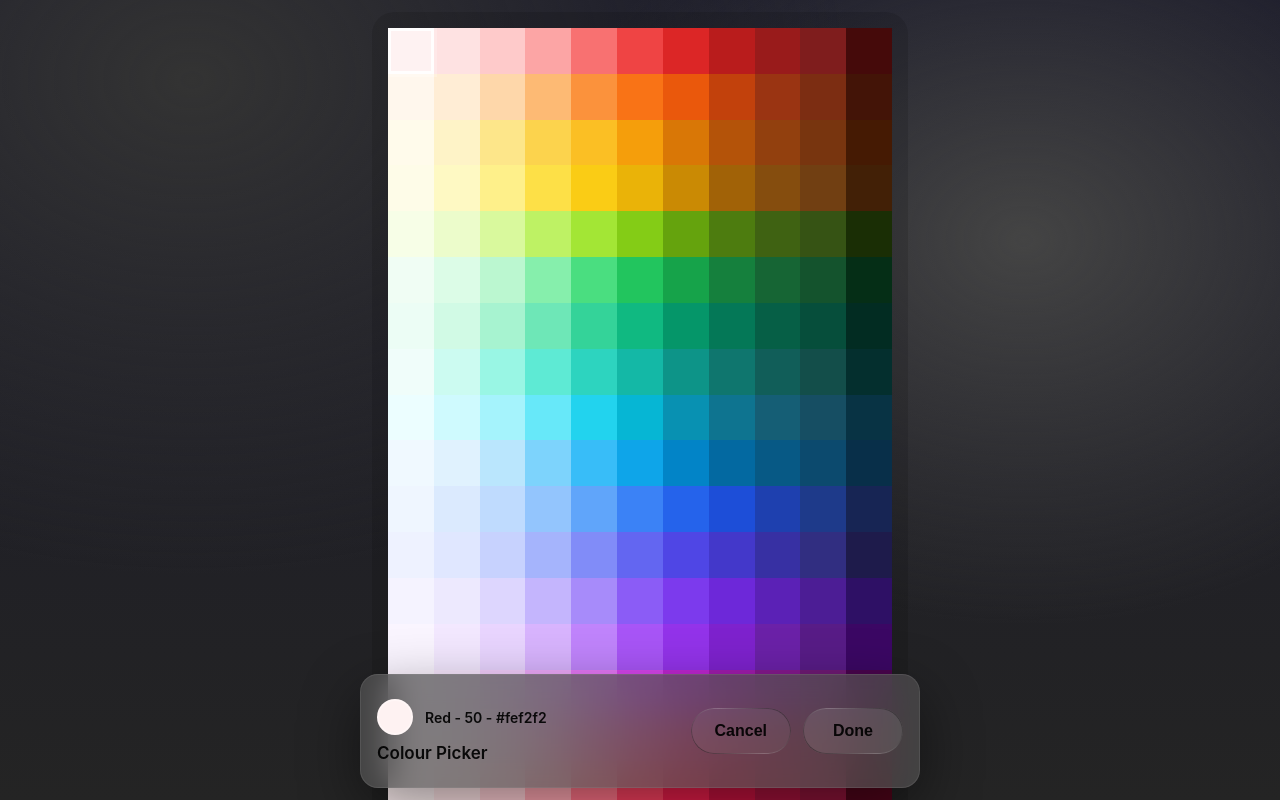
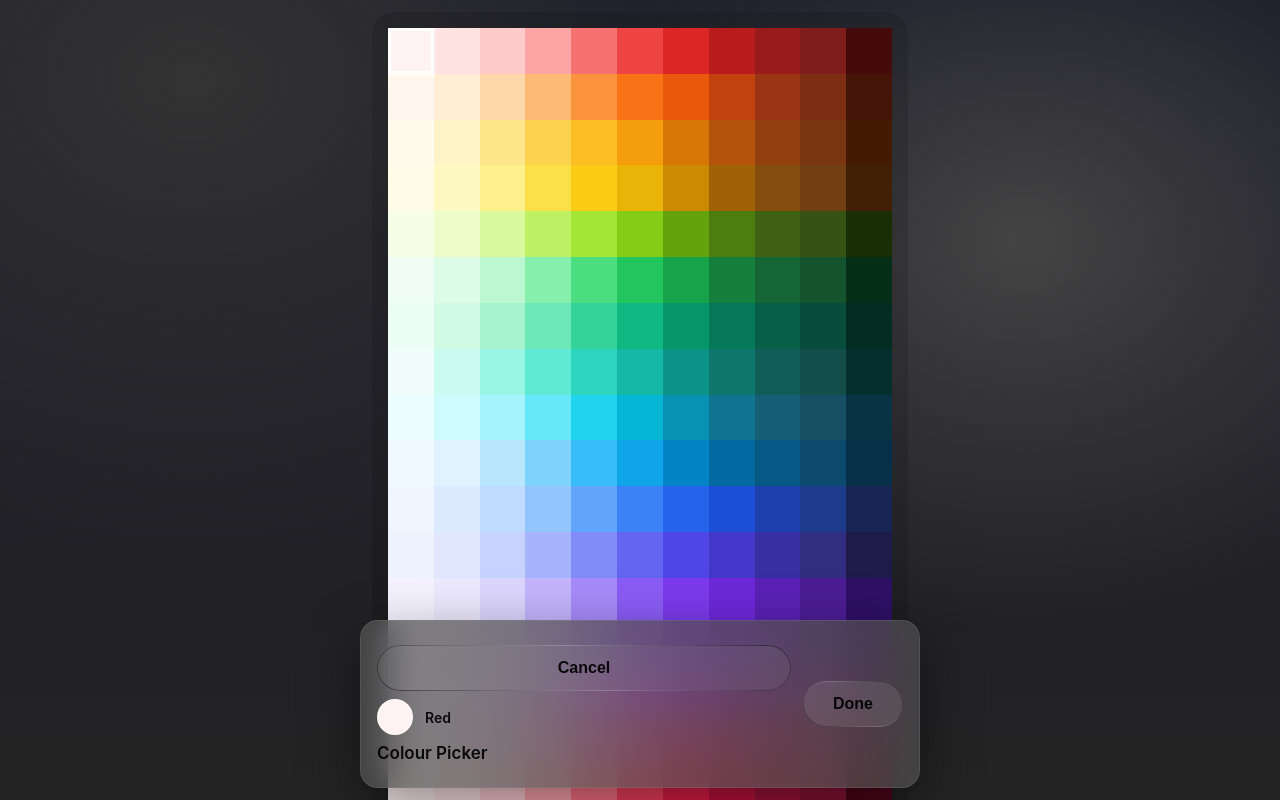
Before and after one commit to crawforb/SiriShortcutsWebUI, a plain HTML site: page apps/pickers/color.html in a window 1280 px wide. Both pictures are taken after a click on the element 410 px from the left and 50 px from the top of the page. Shown: the top 800 px of the page. Drawn offline with Linux system fonts and the light colour scheme.

Commit message:
Update color.html

```diff
--- a/apps/pickers/color.html
+++ b/apps/pickers/color.html
@@ -83,13 +83,13 @@
   <div class="bar">
     <div class="barInner">
       <div style="flex: 1; display: flex; flex-direction: column; gap: 8px; padding: 8px 0;">
+        <button class="btn" id="cancel">Cancel</button>
         <div id="selectedColorPreview" class="selectedColorPreview" style="display: none;">
           <div id="bottomColorSwatch" class="selectedColorSwatch"></div>
           <div id="bottomColorInfo" class="selectedColorInfo"></div>
         </div>
         <p class="bottomBarTitle">Colour Picker</p>
       </div>
-      <button class="btn" id="cancel">Cancel</button>
       <button class="btn btnPrimary" id="done" disabled>Done</button>
     </div>
   </div>
@@ -256,7 +256,7 @@
       // Update bottom bar preview
       selectedColorPreview.style.display = 'flex';
       bottomColorSwatch.style.backgroundColor = hex;
-      bottomColorInfo.textContent = `${colorName} - ${shade} - ${hex}`;
+      bottomColorInfo.textContent = `${colorName}`;
 
       doneBtn.disabled = false;
     }
```
